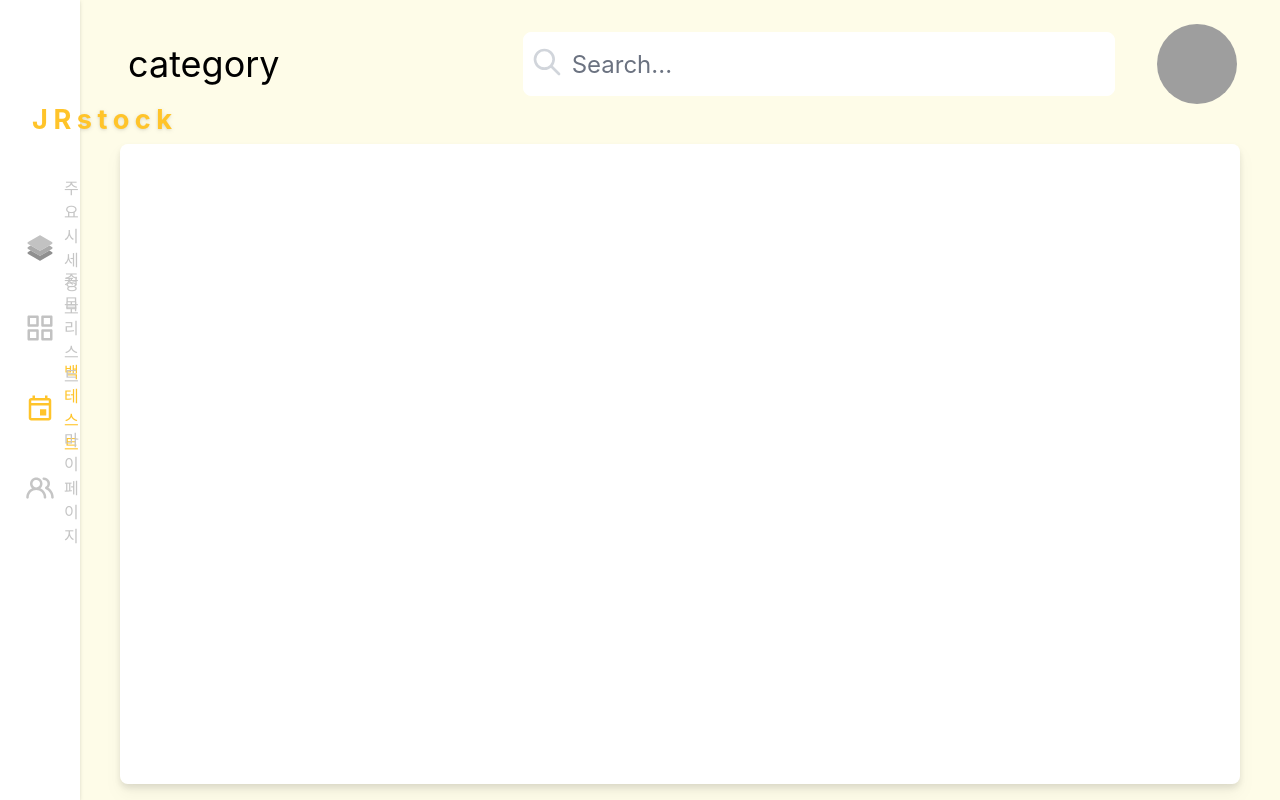
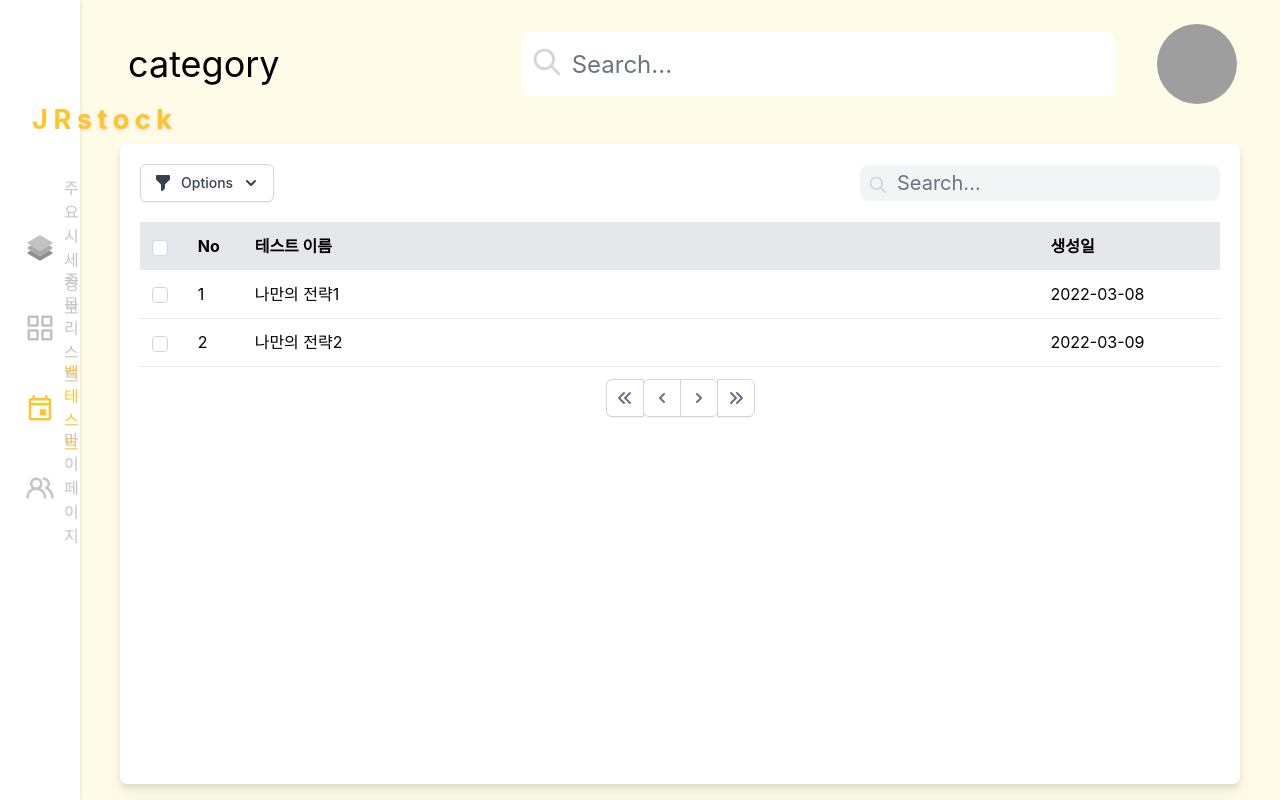
Before and after one commit to jjw0716/jrstock, a React (Create React App) app in the folder front_end/: page /backtest in a window 1280 px wide. Built offline with nearby package versions, Linux system fonts and the light colour scheme; grey boxes are pictures that could not be loaded.

Commit message:
#S06P21S001-123 feat: Add backtest page & routes

```diff
--- a/front_end/package.json
+++ b/front_end/package.json
@@ -10,6 +10,7 @@
     "@testing-library/react": "^12.1.3",
     "@testing-library/user-event": "^13.5.0",
     "axios": "^0.26.0",
+    "lightweight-charts": "^3.8.0",
     "prop-types": "^15.8.1",
     "react": "^17.0.2",
     "react-dom": "^17.0.2",
--- a/front_end/src/App.jsx
+++ b/front_end/src/App.jsx
@@ -1,4 +1,9 @@
-import { BrowserRouter as Router, Route, Routes } from "react-router-dom";
+import {
+  BrowserRouter as Router,
+  Route,
+  Routes,
+  useLocation,
+} from "react-router-dom";
 import Home from "./routes/Home";
 import Login from "./routes/Login";
 import PasswordReset from "./routes/PasswordReset";
@@ -23,14 +28,18 @@ function App() {
   const [showSideBar, setShowSideBar] = useState(true);
   const noSideBarURL = ["/", "/login", "/signup", "/login/help"];
 
+  const location = useLocation();
+
   useEffect(() => {
-    if (noSideBarURL.includes(window.location.pathname)) {
+    if (noSideBarURL.includes(location.pathname)) {
       setShowSideBar(false);
+    } else {
+      setShowSideBar(true);
     }
-  }, [window.location.pathname]);
+  }, [location.pathname]);
 
   return (
-    <Router>
+    <>
       <ToastContainer hideProgressBar={true} />
       {showSideBar && (
         <div>
@@ -59,7 +68,7 @@ function App() {
           <Route path="/notice/:id" element={<NoticeDetail />} />
         </Routes>
       </div>
-    </Router>
+    </>
   );
 }
 
--- a/front_end/src/index.js
+++ b/front_end/src/index.js
@@ -1,12 +1,15 @@
 import React from "react";
 import ReactDOM from "react-dom";
+import { BrowserRouter } from "react-router-dom";
 import "./index.css";
 import App from "./App";
 import reportWebVitals from "./reportWebVitals";
 
 ReactDOM.render(
   <React.StrictMode>
-    <App />
+    <BrowserRouter>
+      <App />
+    </BrowserRouter>
   </React.StrictMode>,
   document.getElementById("root")
 );
--- a/front_end/src/routes/BackTestDetail.jsx
+++ b/front_end/src/routes/BackTestDetail.jsx
@@ -1,4 +1,10 @@
 import { useState } from "react";
+import ResultSummary from "../components/BackTestDetail/ResultSummary";
+import Profit from "../components/BackTestDetail/Profit";
+import TradingRecord from "../components/BackTestDetail/TradingRecord";
+import Strategy from "../components/BackTestDetail/Strategy";
+import Portfolio from "../components/BackTestDetail/Portfolio";
+
 import PageContainer from "../components/PageContainer";
 import TabBar from "../components/TabBar/TabBar";
 
@@ -11,9 +17,19 @@ export default function BackTestDetail() {
     "전략 상세",
     "포트폴리오",
   ];
+
   return (
     <PageContainer>
-      <TabBar setCurrentTab={setCurrentTab} tabInfo={tabInfo} />
+      <div className="flex flex-col items-center">
+        <TabBar setCurrentTab={setCurrentTab} tabInfo={tabInfo} />
+        <div className="mt-5 w-full">
+          {currentTab === "결과 요약" && <ResultSummary />}
+          {currentTab === "수익률 상세" && <Profit />}
+          {currentTab === "거래 내역" && <TradingRecord />}
+          {currentTab === "전략 상세" && <Strategy />}
+          {currentTab === "포트폴리오" && <Portfolio />}
+        </div>
+      </div>
     </PageContainer>
   );
 }
--- a/front_end/src/routes/BackTestList.jsx
+++ b/front_end/src/routes/BackTestList.jsx
@@ -1,5 +1,150 @@
+import { useEffect, useState } from "react";
+import ListItem from "../components/BackTestList/ListItem";
+import ListTitle from "../components/BackTestList/ListTitle";
 import PageContainer from "../components/PageContainer";
+import ListHeader from "../components/ListHeader";
+import Pagenation from "../components/Pagenation";
+import { getItems } from "../api/notice";
 
 export default function BackTestList() {
-  return <PageContainer></PageContainer>;
+  const data = [
+    {
+      id: 0,
+      title: "나만의 전략1",
+      created_at: "2022-03-08",
+    },
+    {
+      id: 1,
+      title: "나만의 전략2",
+      created_at: "2022-03-09",
+    },
+  ];
+
+  const [checkedList, setcheckedList] = useState([]);
+  const [backTestItems, setbackTestItems] = useState(data);
+
+  const onCheckedAll = (e) => {
+    if (e.target.checked) {
+      const checkedListArray = [];
+
+      backTestItems.forEach((item) => checkedListArray.push(item.id));
+
+      setcheckedList(checkedListArray);
+    } else {
+      setcheckedList([]);
+    }
+  };
+
+  // 개별 체크 클릭 시
+  const onChecked = (e, index) => {
+    if (e.target.checked) {
+      setcheckedList([...checkedList, index]);
+    } else {
+      setcheckedList(checkedList.filter((id) => id !== index));
+    }
+  };
+
+  const paintBackTestItems = backTestItems.map((item, index) => {
+    return (
+      <ListItem
+        key={index}
+        item={item}
+        index={index}
+        checked={checkedList.includes(index) ? true : false}
+        onChecked={onChecked}
+      />
+    );
+  });
+
+  const [totalCount, setTotalCount] = useState(0);
+  const [pageNo, setPageNo] = useState(1);
+  const pageSize = 10;
+
+  const onClickFirst = async () => {
+    setPageNo(1);
+    const data = await getItems(1, pageSize);
+    // 첫페이지 공지사항 아이템들
+    setbackTestItems(data.results);
+  };
+
+  const onClickLeft = async () => {
+    setPageNo((cur) => cur - 1);
+    const data = await getItems(pageNo - 1, pageSize);
+    setbackTestItems(data.results);
+  };
+
+  const onClickRight = async () => {
+    setPageNo((cur) => cur + 1);
+    const data = await getItems(pageNo + 1, pageSize);
+    setbackTestItems(data.results);
+  };
+
+  const onClickLast = async () => {
+    const lastPageNum =
+      parseInt(totalCount / pageSize) + (totalCount % pageSize === 0 ? 0 : 1);
+    setPageNo(lastPageNum);
+    const data = await getItems(lastPageNum, pageSize);
+    // 마지막 페이지 공지사항 아이템들
+    setbackTestItems(data.results);
+  };
+
+  const onClickNumber = async (num) => {
+    setPageNo(num);
+    const data = await getItems(num, pageSize);
+    setbackTestItems(data.results);
+  };
+
+  const onClickFilter = (filter) => {
+    console.log(filter);
+    // 필터 state를 filter 로 변경
+    // 전반적인 notice item 검색 api에 filter 조건 추가
+    // pageNo 1로 초기화
+  };
+
+  const onSearch = (word) => {
+    console.log(word);
+    // 검색어 state을 word로 변경
+    // 전반적으로 notice item 검색 api에 word 조건 추가
+    // pageNo 1로 초기화
+  };
+
+  return (
+    <PageContainer>
+      <ListHeader
+        optionKind={["aaa", "bbb", "ccc"]}
+        onClickFilter={onClickFilter}
+        onSearch={onSearch}
+      />
+      <div className="mt-5">
+        <table className="table-auto w-full text-left">
+          <colgroup>
+            <col span="1" style={{ width: 5 + "%" }} />
+            <col span="1" style={{ width: 5 + "%" }} />
+            <col span="1" style={{ width: 70 + "%" }} />
+            <col span="1" style={{ width: 15 + "%" }} />
+          </colgroup>
+          <ListTitle
+            onCheckedAll={onCheckedAll}
+            checked={
+              checkedList.length && checkedList.length === backTestItems.length
+                ? true
+                : false
+            }
+            titles={["No", "테스트 이름", "생성일"]}
+          />
+          <tbody>{backTestItems.length && paintBackTestItems}</tbody>
+        </table>
+      </div>
+      <Pagenation
+        selectedNum={pageNo}
+        totalCnt={totalCount}
+        pageSize={pageSize}
+        onClickFirst={onClickFirst}
+        onClickLeft={onClickLeft}
+        onClickRight={onClickRight}
+        onClickLast={onClickLast}
+        onClickNumber={onClickNumber}
+      ></Pagenation>
+    </PageContainer>
+  );
 }
--- a/front_end/src/routes/MyPage.jsx
+++ b/front_end/src/routes/MyPage.jsx
@@ -27,7 +27,7 @@ export default function MyPage() {
 
   return (
     <PageContainer>
-      <div className="flex flex-col justify-center items-center">
+      <div className="flex flex-col items-center">
         <TabBar setCurrentTab={setCurrentTab} tabInfo={tabInfo} />
         <div className="mt-5 w-full">
           {currentTab === "관심종목" && <InterestingStock />}
```
Also changed, not shown: front_end/src/assets/sort.svg (added), 1 other file (tests, documents, lock files or other folders).
